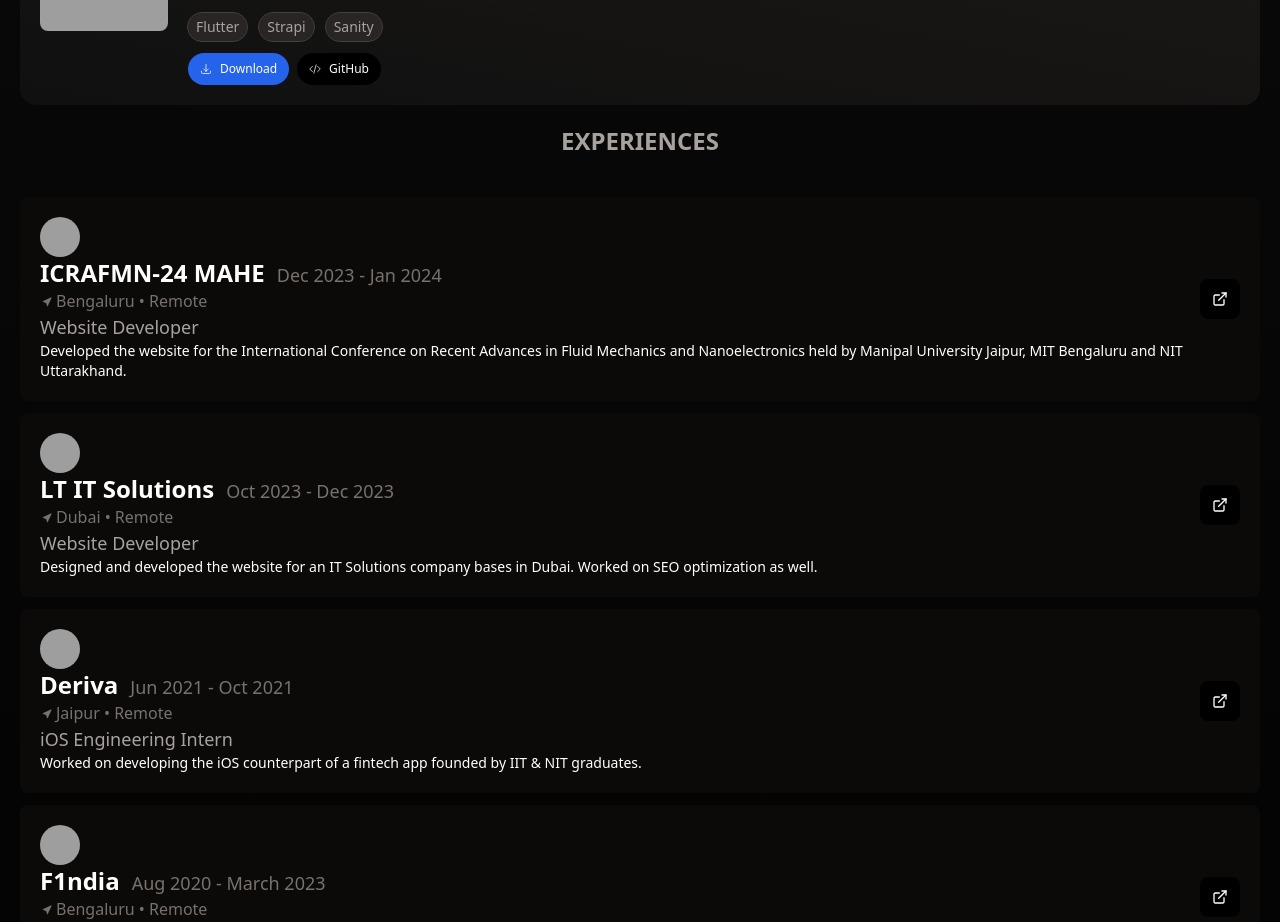
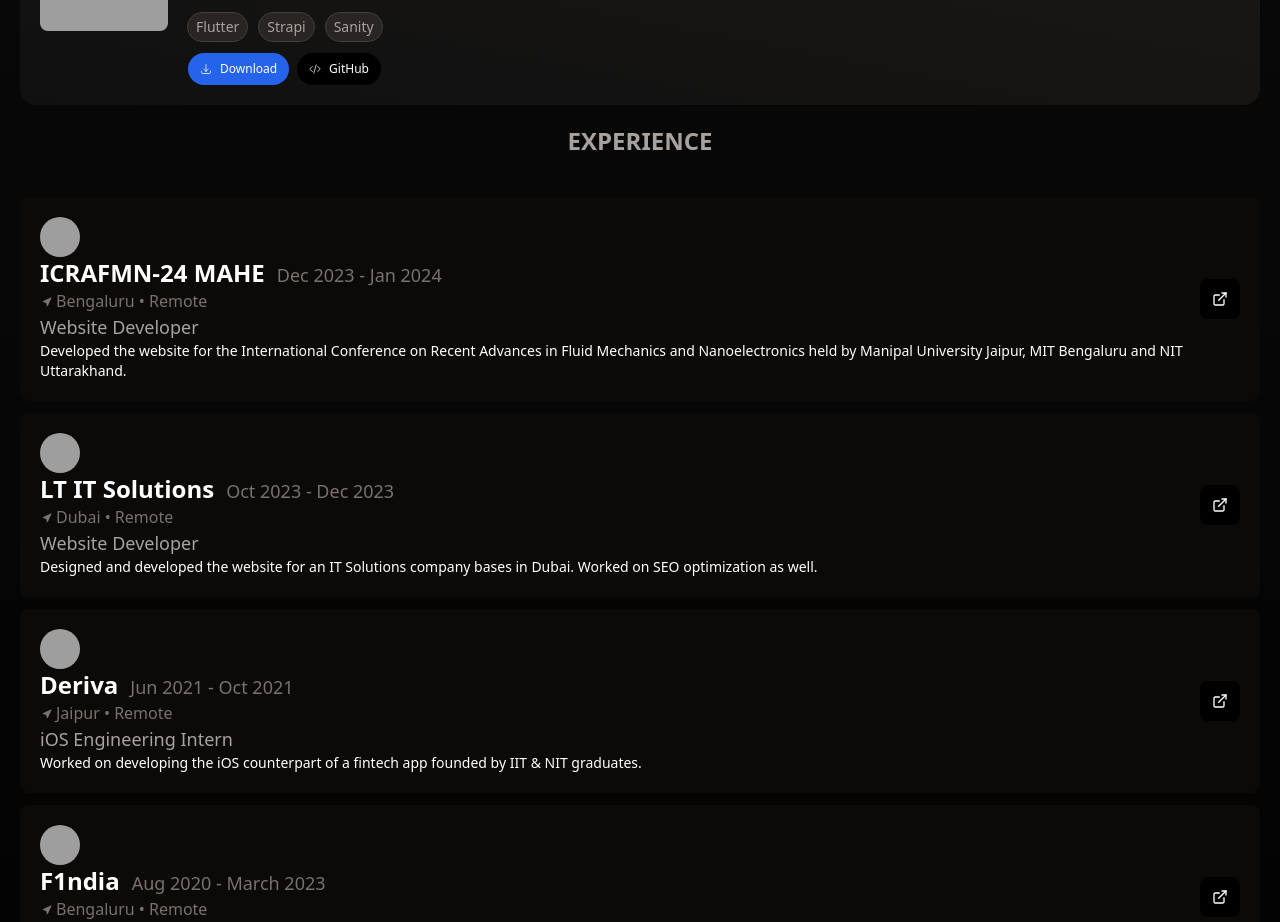
Before and after one commit to scenario7/portfolio, a React (Create React App) app: page / in a window 1280 px wide. Shown: the part 1687-2609 px from the top of the page. Built offline with nearby package versions, Linux system fonts and the light colour scheme; grey boxes are pictures that could not be loaded; a web font is replaced by a local one; what tailwindcss-dotted-background would draw is missing.

Commit message:
changed spellings

```diff
--- a/src/components/Experiences.jsx
+++ b/src/components/Experiences.jsx
@@ -46,7 +46,7 @@ const Experiences = () => {
 
   return (
     <div className='flex flex-col items-center w-full pb-10'>
-        <h1 className='text-stone-400 font-bold text-center pb-10 text-2xl font-dgs'>EXPERIENCES</h1>
+        <h1 className='text-stone-400 font-bold text-center pb-10 text-2xl font-dgs'>EXPERIENCE</h1>
         <div className="flex flex-col w-full gap-3">
           {reversedExperiences.map((experience) => {
             return(
```
